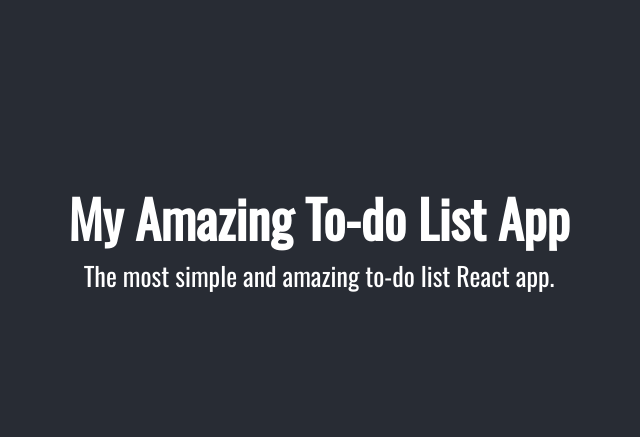
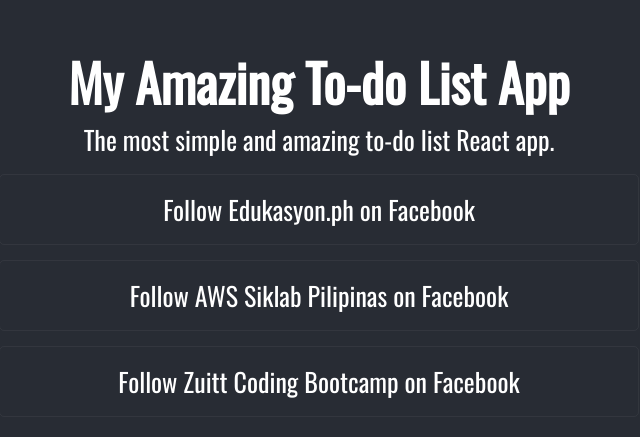
Before and after one commit to camniev/FCB-React-AWS, a React app: page / in a window 1280 px wide. Shown: the part 163-600 px from the top of the page, without its empty margins (321-961 px from the left). Built offline with nearby package versions, Linux system fonts and the light colour scheme.

Commit message:
Added some CSS styles and implemented inline styling

```diff
--- a/src/index.css
+++ b/src/index.css
@@ -24,3 +24,15 @@
     font-size: calc(10px + 2vmin);
     color: white;
 }
+
+ul {
+    list-style: none;
+    width: 50%;
+  }
+
+  .tasks-item {
+    border: 1px solid #d3d3d30f;
+    margin-bottom: 15px;
+    padding: 15px;
+    border-radius: 5px;
+  }
--- a/src/index.js
+++ b/src/index.js
@@ -8,11 +8,24 @@
 // }
 
 function App() {
+
+  //inline css but will require an object
+  const paraStyle = {
+    "marginBottom": "15px"
+  };
+
   return(
     <div className="app">
       <header className="app-header">
         <h1>My Amazing To-do List App</h1>
-        <p>The most simple and amazing to-do list React app.</p>
+
+        {/* with inline css (jsx style) */}
+        <p style={paraStyle}>The most simple and amazing to-do list React app.</p>
+        <ul>
+          <li className="tasks-item">Follow Edukasyon.ph on Facebook</li>
+          <li className="tasks-item">Follow AWS Siklab Pilipinas on Facebook</li>
+          <li className="tasks-item">Follow Zuitt Coding Bootcamp on Facebook</li>
+        </ul>
       </header>
     </div>
   );
```
